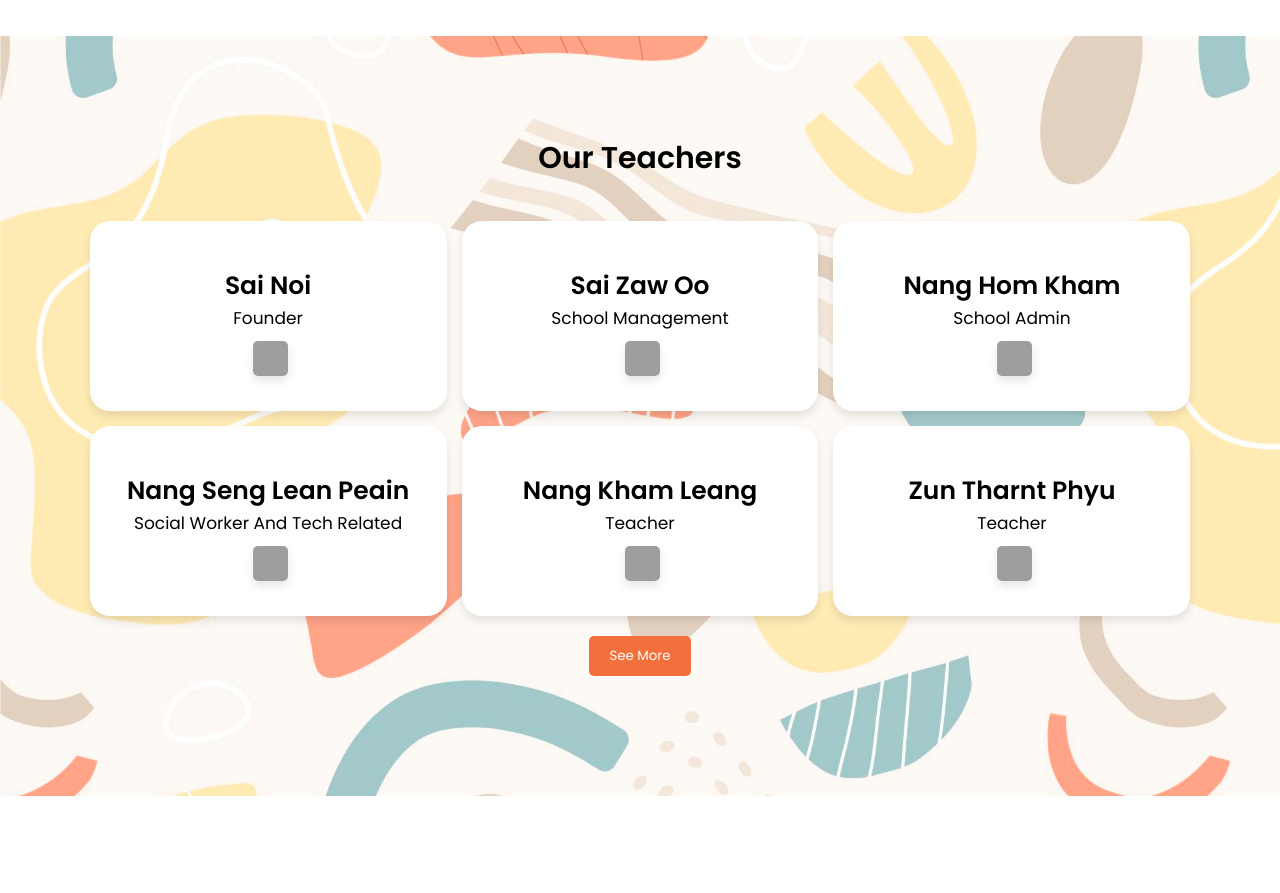
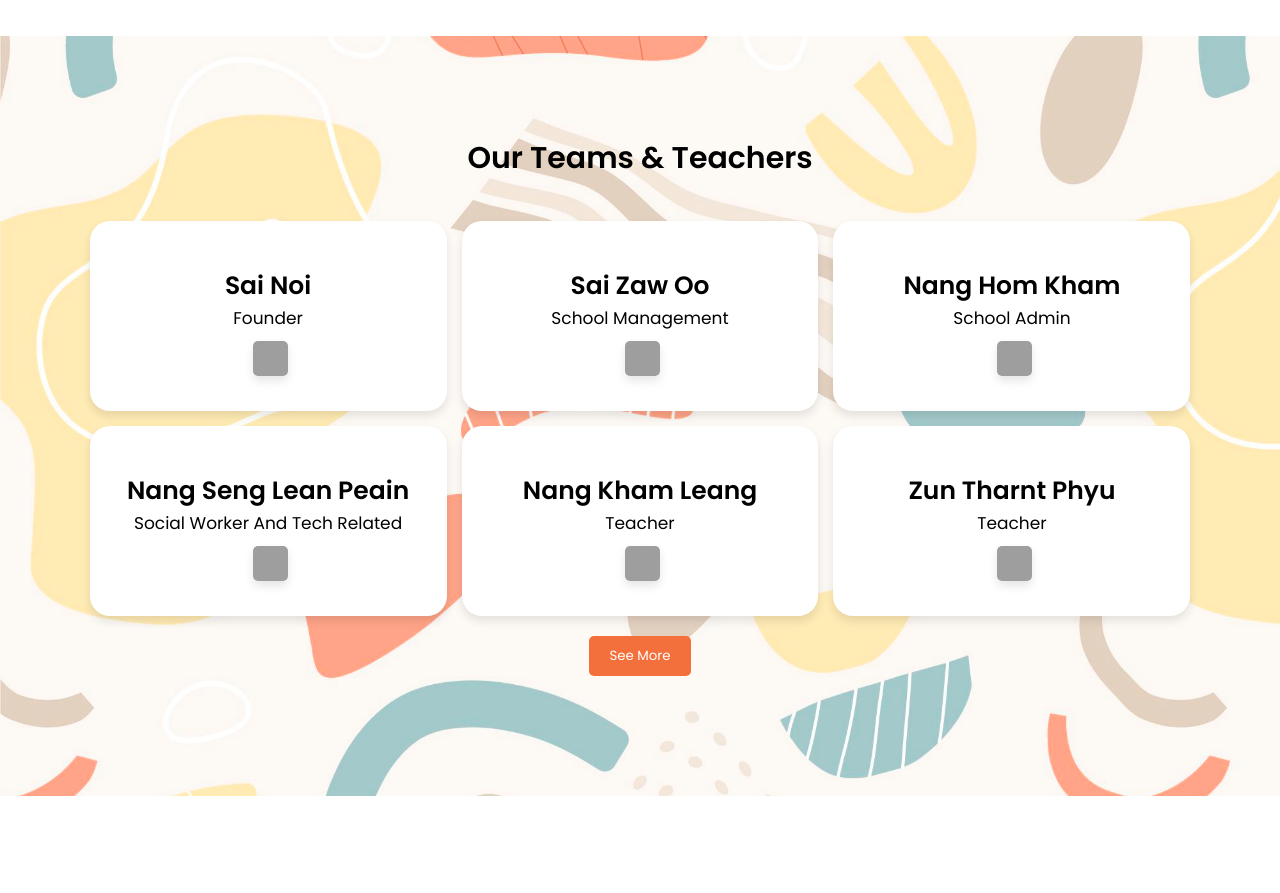
Before and after one commit to Alexpeain/Hone-I-Fa-School, a plain HTML site: page index.html in a window 1280 px wide. Shown: the part 2520-3413 px from the top of the page. Drawn offline with nearby package versions, Linux system fonts and the light colour scheme; grey boxes are pictures that could not be loaded.

Commit message:
modified index.html add - teams to our teams

```diff
--- a/index.html
+++ b/index.html
@@ -157,7 +157,7 @@
       <!-- Teachers -->
 
     <section class="teacher" id="teacher">
-        <h1 class="heading">Our<span> Teachers</span></h1>
+        <h1 class="heading">Our<span> Teams & Teachers </span></h1>
         <div class="box-container" id="teacher-container">
           <!-- Teacher boxes will be dynamically generated here -->
         </div>
```
